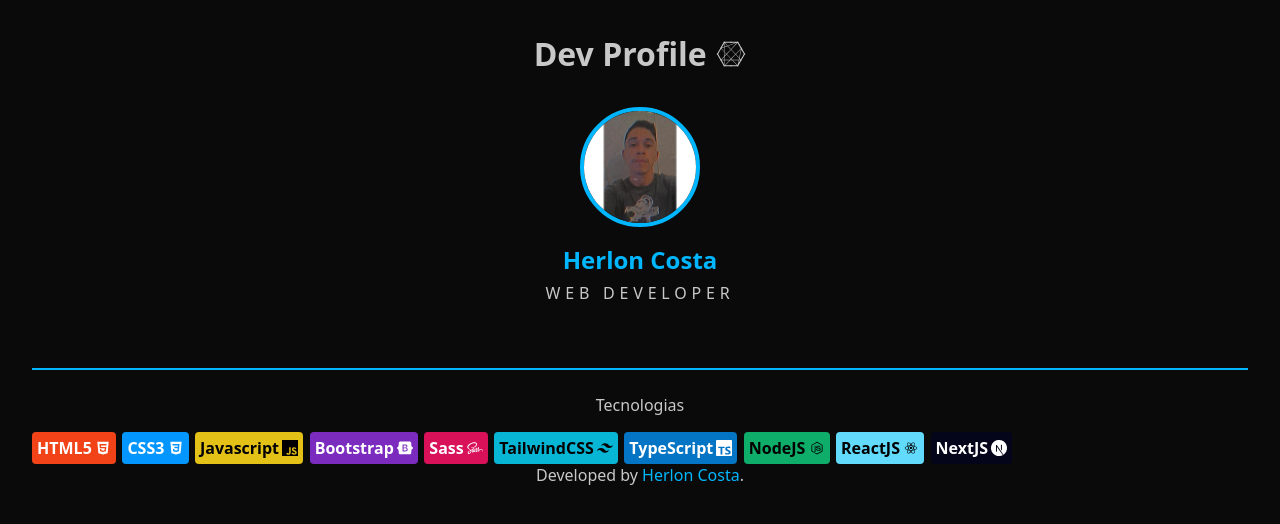
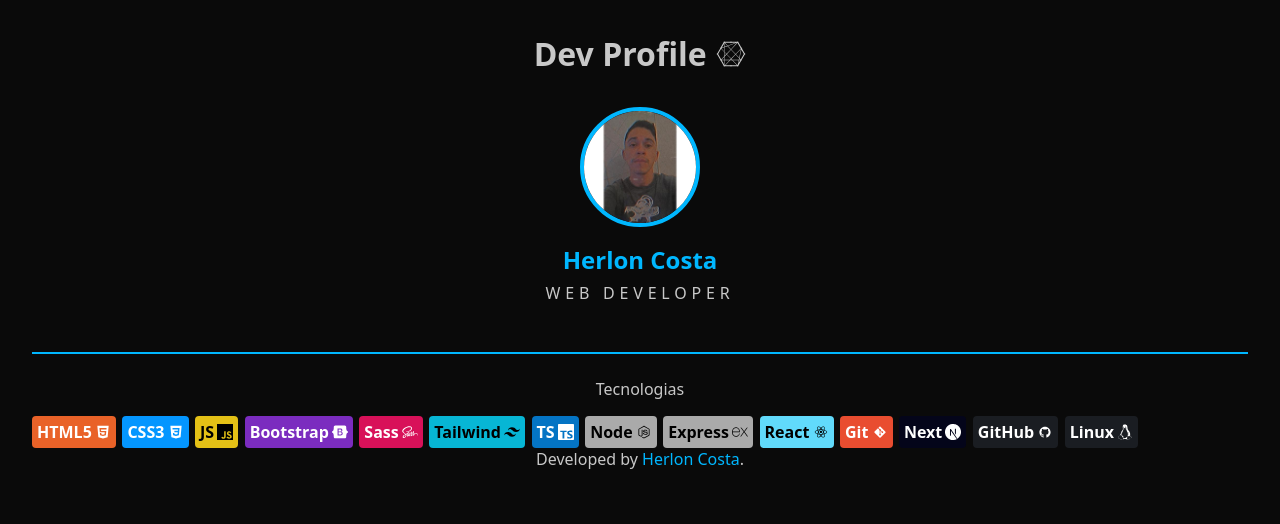
Before and after one commit to herloncosta/profile-app, a React (Vite) app: page / in a window 1280 px wide. Shown: the top 524 px of the page. Built offline with nearby package versions, Linux system fonts and the light colour scheme.

Commit message:
update tech badges

```diff
--- a/src/components/Technologies.jsx
+++ b/src/components/Technologies.jsx
@@ -5,6 +5,9 @@ import {
   DiSass,
   DiNodejsSmall,
   DiReact,
+  DiGithubBadge,
+  DiLinux,
+  DiGit,
 } from "react-icons/di";
 import {
   SiJavascript,
@@ -12,6 +15,7 @@ import {
   SiTypescript,
   SiTailwindcss,
   SiNextdotjs,
+  SiExpress,
 } from "react-icons/si";
 
 import "../styles/technologies.sass";
@@ -23,10 +27,10 @@ export function Techs() {
         <h2>Tecnologias</h2>
       </div>
       <div className="tech-group">
-        <Technology name="HTML5" bg="#f14317" icon={<DiHtml5 />} />
+        <Technology name="HTML5" bg="#E96228" icon={<DiHtml5 />} />
         <Technology name="CSS3" bg="#0496ff" icon={<DiCss3 />} />
         <Technology
-          name="Javascript"
+          name="JS"
           text="#000"
           bg="#e4c116"
           icon={<SiJavascript />}
@@ -34,25 +38,24 @@ export function Techs() {
         <Technology name="Bootstrap" bg="#7b2cbf" icon={<SiBootstrap />} />
         <Technology name="Sass" bg="#d81159" icon={<DiSass />} />
         <Technology
-          name="TailwindCSS"
+          name="Tailwind"
           text="#000"
           bg="#07b6d5"
           icon={<SiTailwindcss />}
         />
-        <Technology name="TypeScript" bg="#0474c4" icon={<SiTypescript />} />
+        <Technology name="TS" bg="#0474c4" icon={<SiTypescript />} />
         <Technology
-          name="NodeJS"
+          name="Node"
           text="#000"
-          bg="#0ead69"
+          bg="##3C823B"
           icon={<DiNodejsSmall />}
         />
-        <Technology
-          name="ReactJS"
-          text="#000"
-          bg="#61DAFB"
-          icon={<DiReact />}
-        />
-        <Technology name="NextJS" bg="#04051a" icon={<SiNextdotjs />} />
+        <Technology name="Express" text="#000" icon={<SiExpress />} />
+        <Technology name="React" text="#000" bg="#61DAFB" icon={<DiReact />} />
+        <Technology name="Git" bg="#E94D30" icon={<DiGit />} />
+        <Technology name="Next" bg="#04051a" icon={<SiNextdotjs />} />
+        <Technology name="GitHub" bg="#1A1D22" icon={<DiGithubBadge />} />
+        <Technology name="Linux" bg="#1A1D22" icon={<DiLinux />} />
       </div>
     </section>
   );
--- a/src/styles/header.sass
+++ b/src/styles/header.sass
@@ -1,6 +1,6 @@
 header
   border-bottom: 0.125rem solid #00b7ff
-  padding-bottom: 4rem
+  padding-bottom: 3rem
 
   .app-title
     padding: 2rem 0
```
